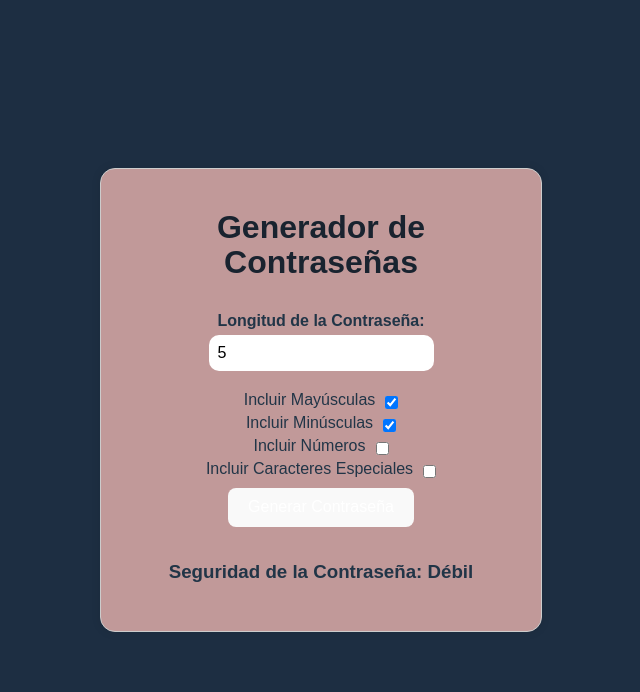
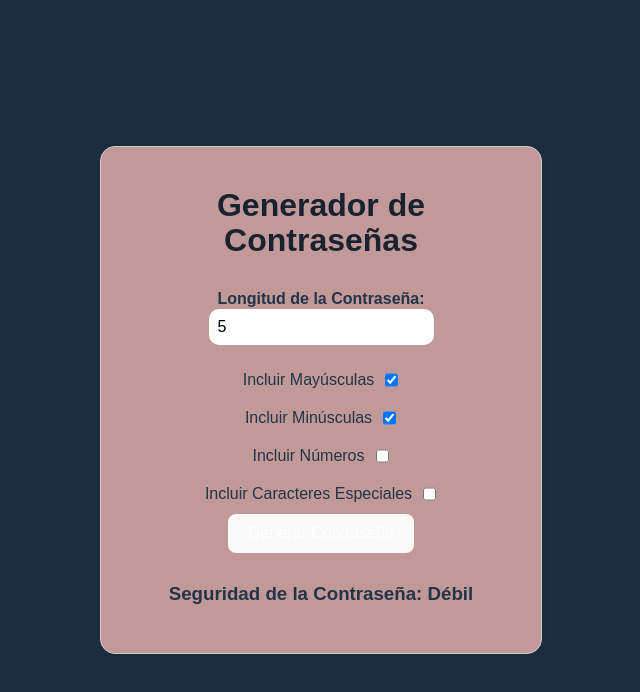
Before and after one commit to Enzofp1/Generador-contra, a React (Vite) app: page / in a window 1280 px wide. Shown: the top 692 px of the page, without its empty margins (319-959 px from the left). Built offline with nearby package versions, Linux system fonts and the light colour scheme.

Commit message:
Add files via upload

```diff
--- a/src/App.css
+++ b/src/App.css
@@ -41,9 +41,11 @@ label {
 input,
 button {
   padding: 8px;
-  margin: 5px 0;
+   margin: 1px;
 }
-
+.ac{
+  margin: 10px;
+}
 button {
   background-color: #007bff;
   color: #fff;
--- a/src/App.jsx
+++ b/src/App.jsx
@@ -25,6 +25,7 @@ const App = () => {
            },
      label: 'Incluir Mayúsculas',
      checked: includeUppercase,
+     className:'ac'
    },
    {
      onChange: () => {
@@ -33,6 +34,7 @@ const App = () => {
            },
      label: 'Incluir Minúsculas',
      checked: includeLowercase,
+     className:'ac'
    },
    {
      onChange: () => {
@@ -41,6 +43,7 @@ const App = () => {
            },
      label: 'Incluir Números',
      checked: includeNumbers,
+     className:'ac'
    },
    {
      onChange: () => {
@@ -49,6 +52,7 @@ const App = () => {
            },
      label: 'Incluir Caracteres Especiales',
      checked: includeSpecialChars,
+    className:'ac'
    },];
   useEffect(() => {
     const strength = calculatePasswordStrength(password.length);
--- a/src/components/Check.jsx
+++ b/src/components/Check.jsx
@@ -1,9 +1,9 @@
 import React, { useState } from 'react'
 
-const Check = ({label,checked,onChange}) => {
+const Check = ({label,checked,onChange,className}) => {
   const [isChecked, setIsChecked] = useState(checked);
   return (
-   <section style={{display:'flex',gap:'10px',}}>
+   <section className={className} style={{display:'flex',gap:'10px',}}>
     <span onClick={() => {
           setIsChecked(!isChecked);
           onChange();
```
